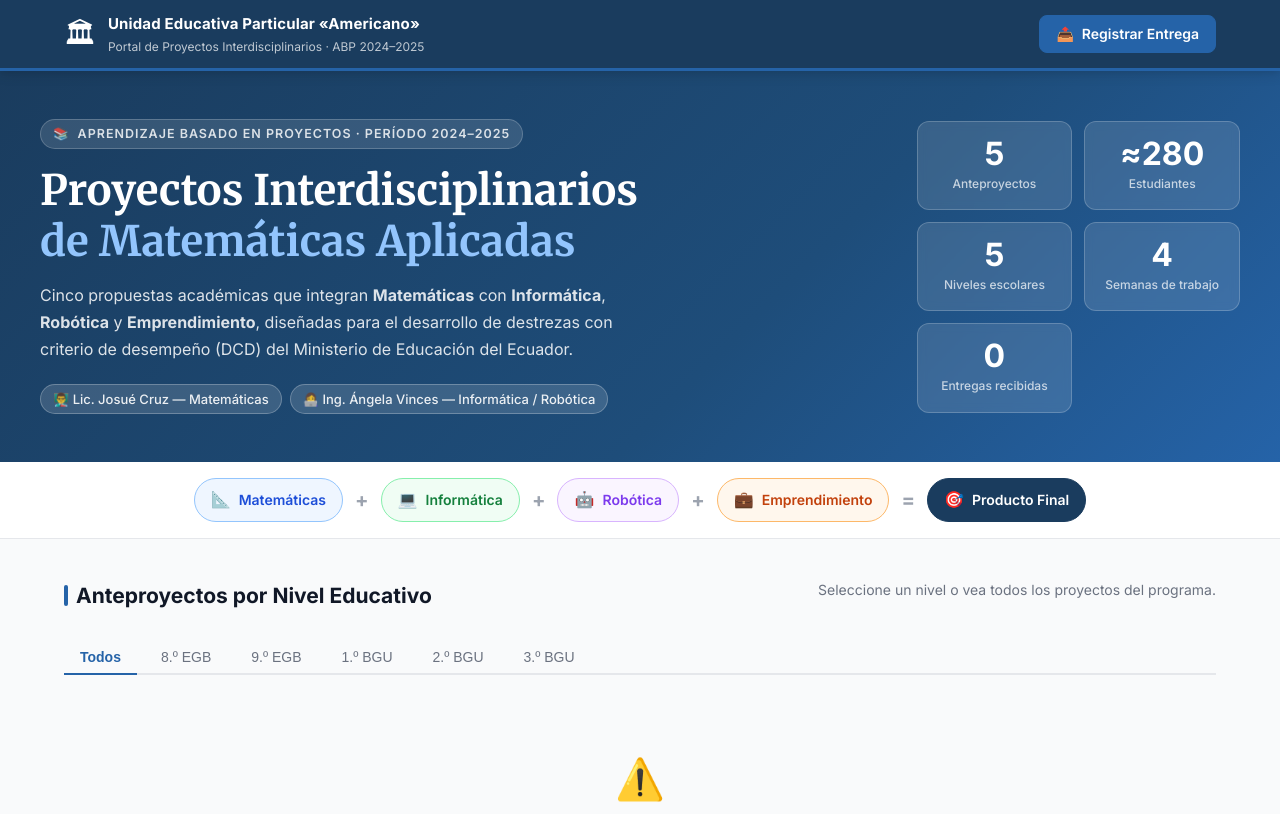
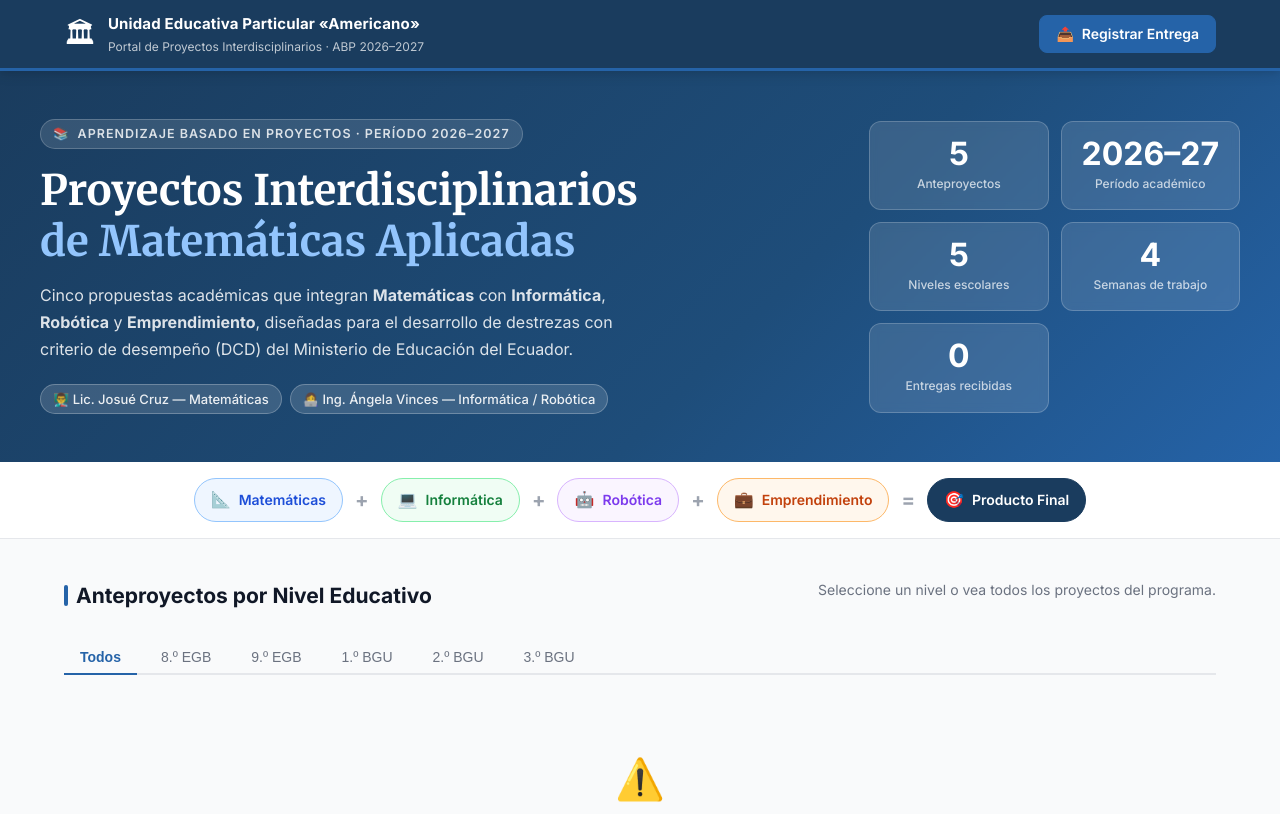
Before and after one commit to jcruz6797-cmd/proyectos-interdisciplinarios-americano, a website: page index.html in a window 1280 px wide. Shown: the top 814 px of the page. Drawn offline with Linux system fonts and the light colour scheme; no server answers.

Commit message:
Fix: period 2026-2027, remove 280 students stat, sync HTML files

```diff
--- a/index.html
+++ b/index.html
@@ -22,7 +22,7 @@
         <div class="brand-logo" aria-hidden="true">🏛</div>
         <div class="brand-info">
           <div class="brand-institution">Unidad Educativa Particular «Americano»</div>
-          <div class="brand-subtitle">Portal de Proyectos Interdisciplinarios · ABP 2024–2025</div>
+          <div class="brand-subtitle">Portal de Proyectos Interdisciplinarios · ABP 2026–2027</div>
         </div>
       </div>
       <button id="btn-open-upload-header" class="btn btn-primary" aria-label="Registrar entrega de estudiante">
@@ -39,7 +39,7 @@
       <div class="hero-text">
         <div class="hero-badge">
           <span aria-hidden="true">📚</span>
-          Aprendizaje Basado en Proyectos · Período 2024–2025
+          Aprendizaje Basado en Proyectos · Período 2026–2027
         </div>
         <h1 class="hero-title" id="hero-heading">
           Proyectos Interdisciplinarios<br>
@@ -61,8 +61,8 @@
           <div class="stat-label">Anteproyectos</div>
         </div>
         <div class="stat-card" role="listitem">
-          <div class="stat-value">≈280</div>
-          <div class="stat-label">Estudiantes</div>
+          <div class="stat-value">2026–27</div>
+          <div class="stat-label">Período académico</div>
         </div>
         <div class="stat-card" role="listitem">
           <div class="stat-value">5</div>
@@ -188,7 +188,7 @@
   <footer class="site-footer" role="contentinfo">
     <div class="footer-inner">
       <div>
-        <strong>UE Particular «Americano»</strong> — Proyectos Interdisciplinarios ABP 2024–2025
+        <strong>UE Particular «Americano»</strong> — Proyectos Interdisciplinarios ABP · Período 2026–2027
       </div>
       <div class="footer-note">
         Propuesta pedagógica · Matemáticas + Informática · Versión de presentación a Coordinación Académica
```
Also changed, not shown: public/index.html (+5 -5 lines).
